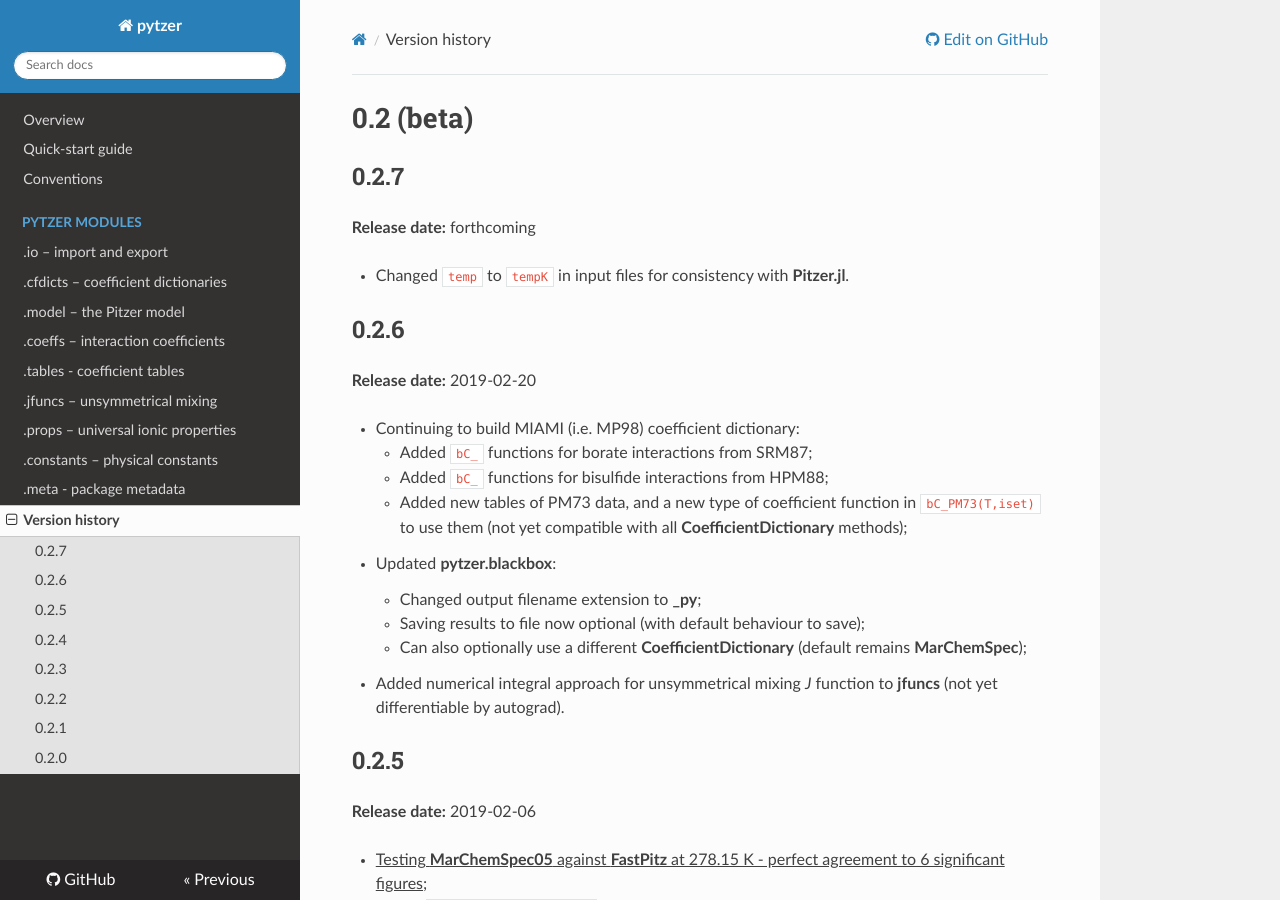
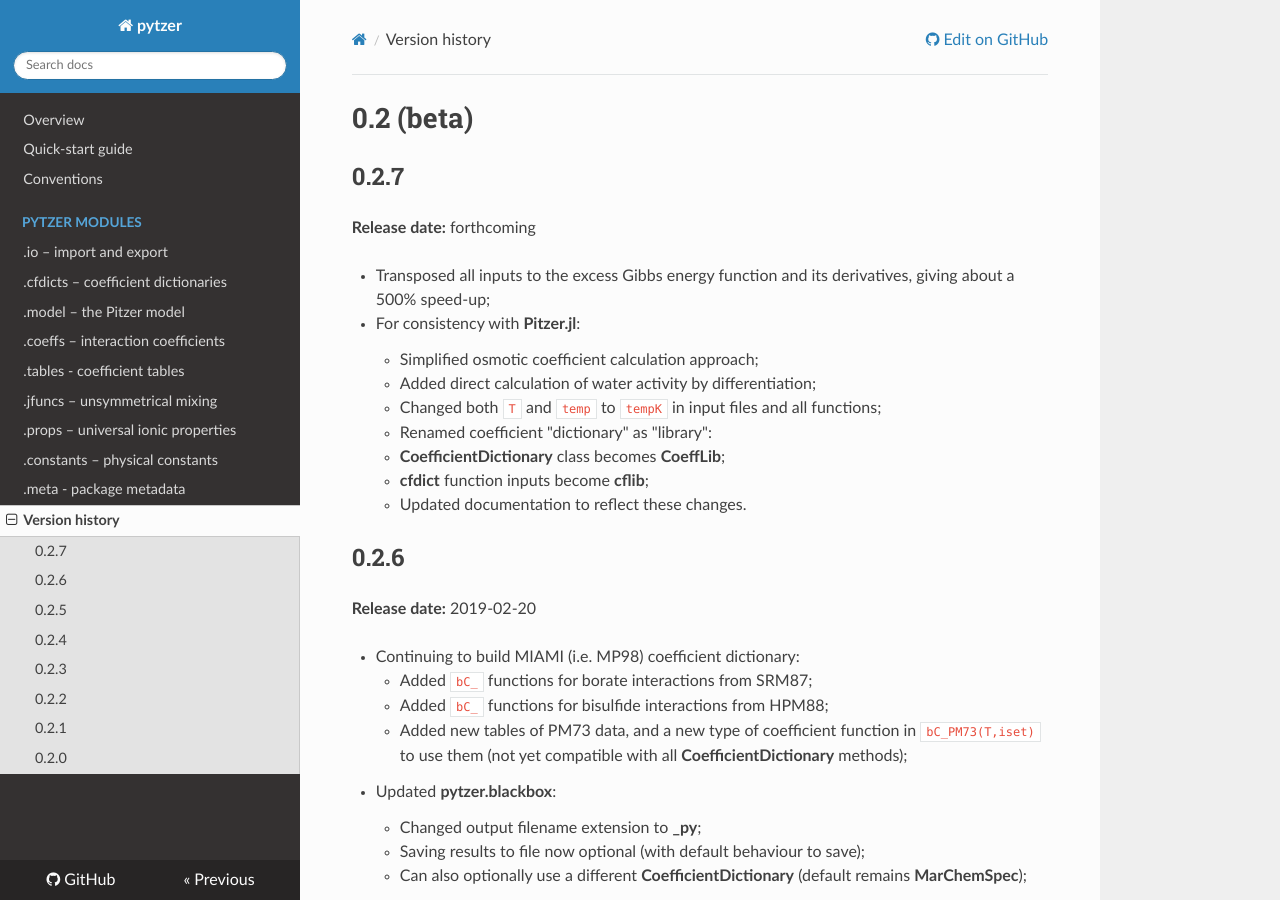
Before and after one commit to mvdh7/pytzer, an MkDocs documentation site: the page built from docs/version-history.md, in a window 1280 px wide and 900 px high. Built offline with MkDocs 1.6.1, drawn with Linux system fonts in a browser that asks for light colours; nearby versions of some CDN libraries.

Commit message:
Describe ongoing work

```diff
--- a/docs/version-history.md
+++ b/docs/version-history.md
@@ -4,7 +4,15 @@
 
 **Release date:** forthcoming
 
-  * Changed `temp` to `tempK` in input files for consistency with **Pitzer.jl**.
+  * Transposed all inputs to the excess Gibbs energy function and its derivatives, giving about a 500% speed-up;
+  * For consistency with **Pitzer.jl**:
+    * Simplified osmotic coefficient calculation approach;
+    * Added direct calculation of water activity by differentiation;
+    * Changed both `T` and `temp` to `tempK` in input files and all functions;
+    * Renamed coefficient "dictionary" as "library":
+      * **CoefficientDictionary** class becomes **CoeffLib**;
+      * **cfdict** function inputs become **cflib**;
+    * Updated documentation to reflect these changes.
 
 
 ## 0.2.6
```
